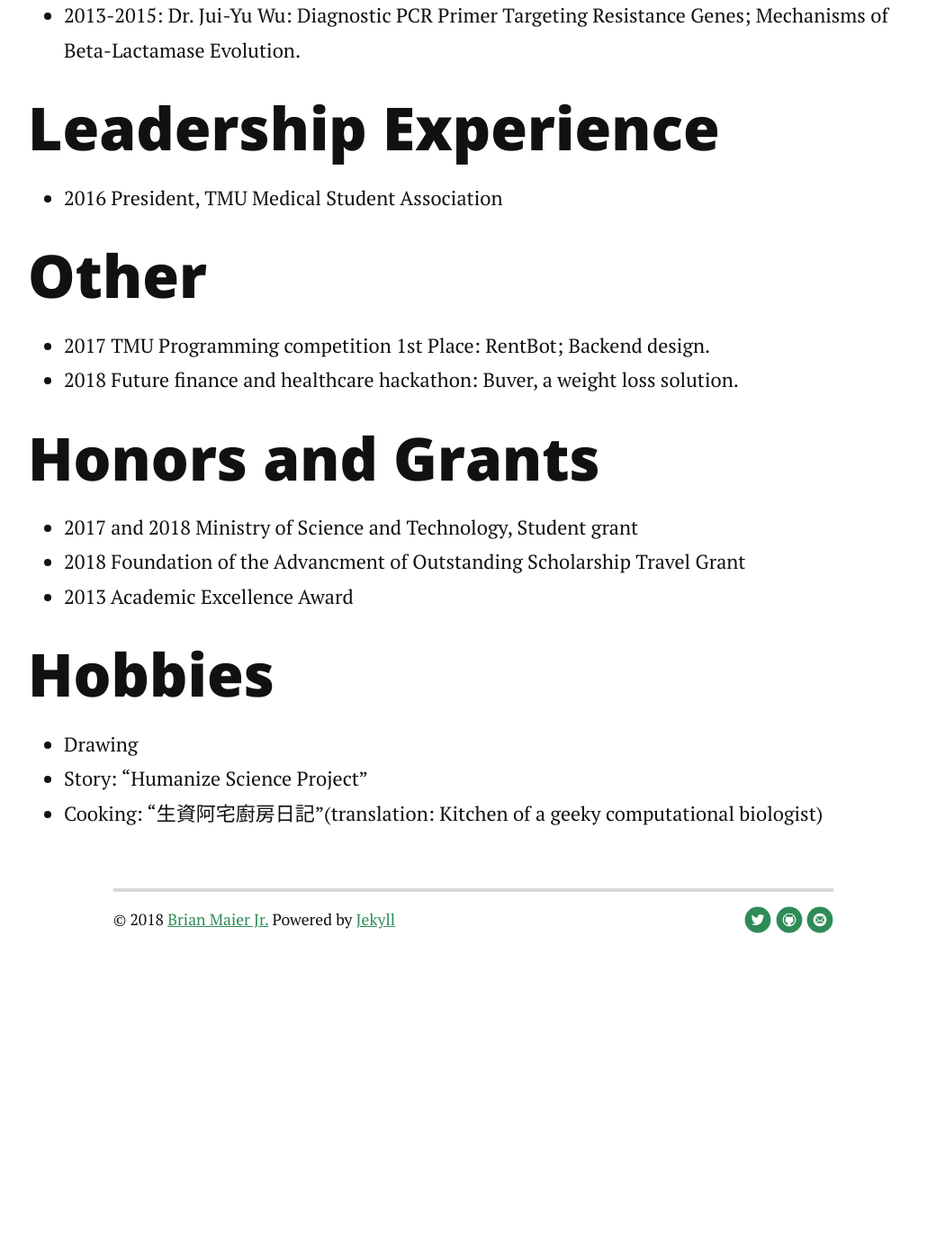
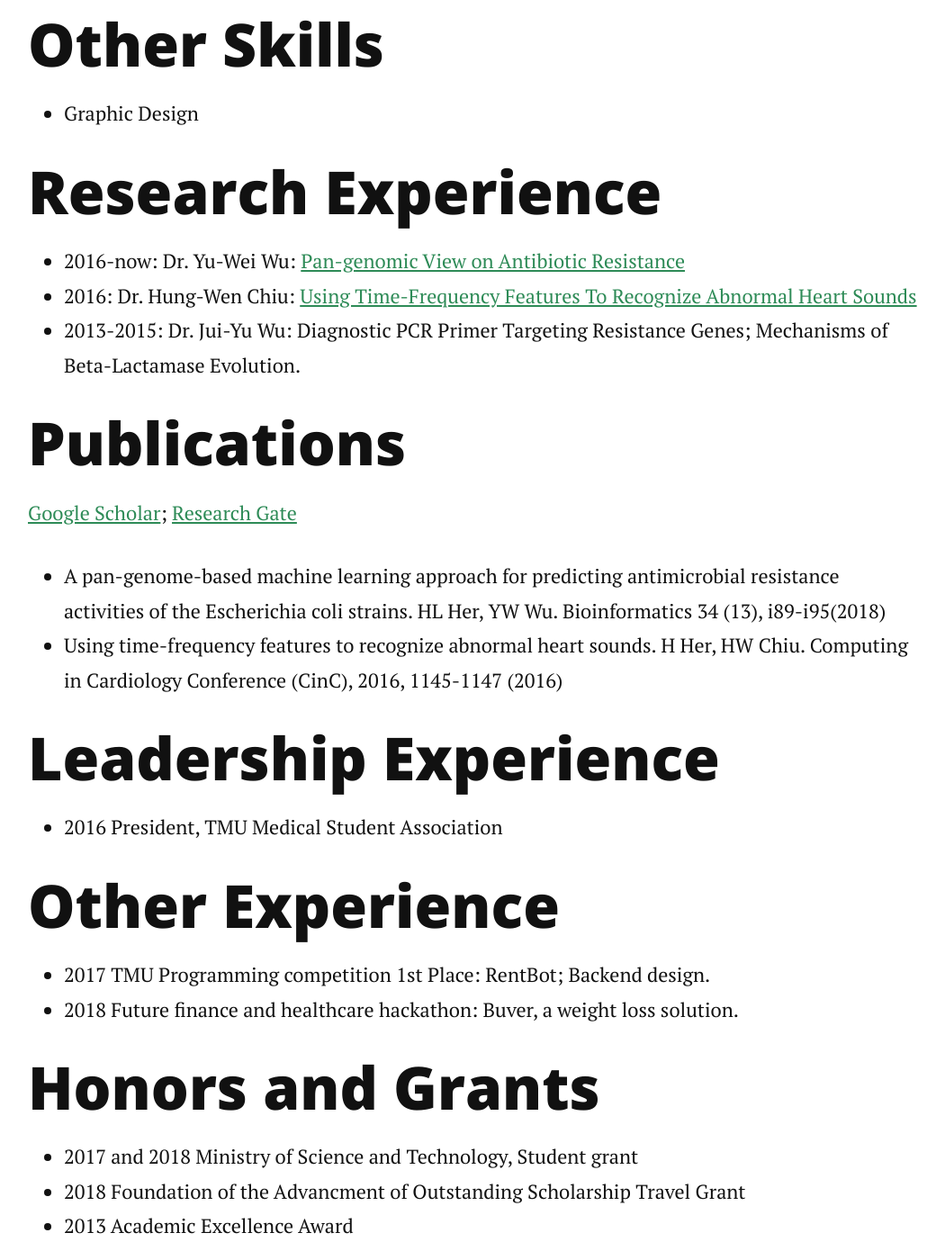
Before and after one commit to algaebrown/algaebrown.github.io, a Jekyll site: the page built from about.md, in a window 1280 px wide and 1400 px high, scrolled down 2120 px. Shown: the whole window at 90% size, without its empty margins (114-1164 px from the left). Built offline with Jekyll 4.4.1, drawn with Linux system fonts in a browser that asks for light colours; nearby versions of some CDN libraries; before the commit the page ends 3199 px from its top, so only the background shows below that; some of the changed text lies outside the part shown.

```diff
--- a/about.md
+++ b/about.md
@@ -5,6 +5,11 @@ title: About
 # About me
 > Hsuan-lin in a medical student in Taipei Medical University. She has a dream of integrating computational biology, omics with biomedical science.
 ![My photo](/assets/img/her.jpg)
+
+I am an undergraduate researcher in [Dr. Yu-Wei Wu's lab](https://sites.google.com/site/yuwwubioinfo/), Graduate Institue of Biomedical Informatics, Taipei Medical University. My research focuses on machine learning, network models for antibiotic resistance. I am also studying for Medical Doctor (M.D.) degree in Taipei Medical University.
+
+# Education
+- M.D. candidate, Taipei Medical University (2013-2019)
 
 # Practical Computational Skills
 - Python, R, and Matlab
@@ -20,10 +25,16 @@ title: About
 - 2016: Dr. Hung-Wen Chiu: [Using Time-Frequency Features To Recognize Abnormal Heart Sounds](https://drive.google.com/file/d/17egLoQtNStUosdwfVd20eHIGdKoU8iW6/view)
 - 2013-2015: Dr. Jui-Yu Wu: Diagnostic PCR Primer Targeting Resistance Genes; Mechanisms of Beta-Lactamase Evolution.
 
+# Publications
+[Google Scholar](https://scholar.google.com/citations?user=EQIcQpoAAAAJ&hl=enE); [Research Gate](https://www.researchgate.net/profile/Hsuan_Lin_Her)
+- A pan-genome-based machine learning approach for predicting antimicrobial resistance activities of the Escherichia coli strains. HL Her, YW Wu. Bioinformatics 34 (13), i89-i95(2018)
+- Using time-frequency features to recognize abnormal heart sounds. H Her, HW Chiu. Computing in Cardiology Conference (CinC), 2016, 1145-1147 (2016)
+
+
 # Leadership Experience
 - 2016 President, TMU Medical Student Association
 
-# Other
+# Other Experience
 - 2017 TMU Programming competition 1st Place: RentBot; Backend design.
 - 2018 Future finance and healthcare hackathon: Buver, a weight loss solution.
 
@@ -34,5 +45,5 @@ title: About
 
 # Hobbies
 - Drawing
-- Story: "Humanize Science Project"
+- "Humanize Science Project"
 - Cooking: "生資阿宅廚房日記"(translation: Kitchen of a geeky computational biologist)
```
Also changed, not shown: .#contact.md (added, +1 -0 lines), research.md (+1 -0 lines).
